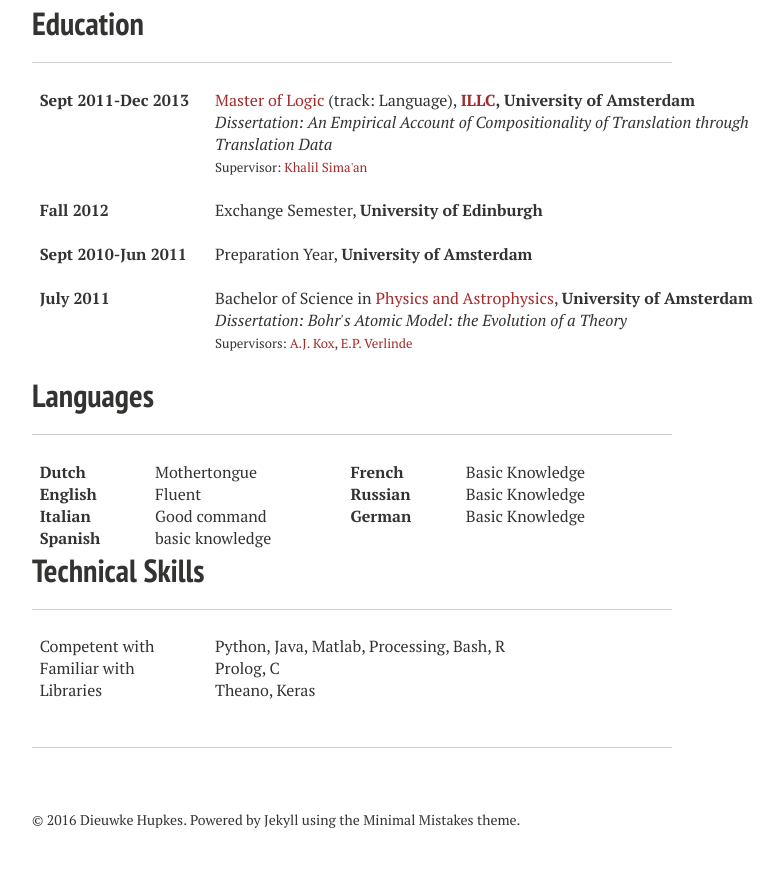
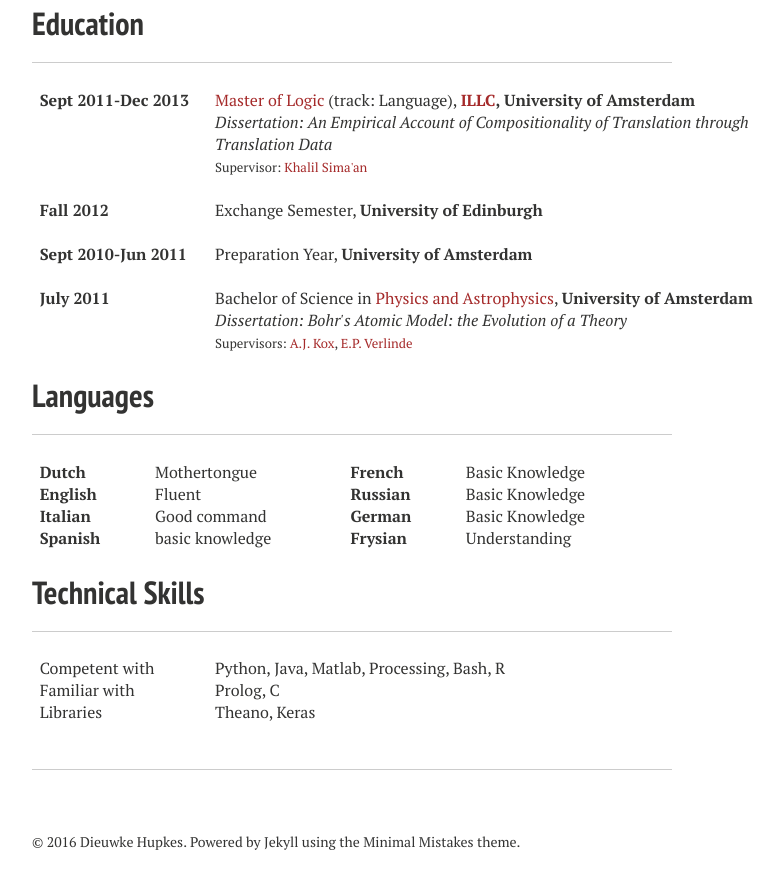
Before and after one commit to dieuwkehupkes/dieuwkehupkes.github.io, a Jekyll site: the page built from cv/index.md, in a window 1280 px wide and 900 px high, scrolled down 1671 px. Shown: the top 889 px of the window, without its empty margins (288-1072 px from the left). Built offline with Jekyll 4.4.1, drawn with Linux system fonts in a browser that asks for light colours; nearby versions of some CDN libraries.

Commit message:
add frysian

```diff
--- a/cv/index.md
+++ b/cv/index.md
@@ -175,6 +175,7 @@ I have been teaching assistant in the following courses:
         French
         <br> Russian
         <br> German
+        <br> Frysian
         <br><br>
         </b>
     </div>
@@ -182,6 +183,7 @@ I have been teaching assistant in the following courses:
         Basic Knowledge
         <br> Basic Knowledge
         <br> Basic Knowledge
+        <br> Understanding
         <br><br>
     </div>
 </div>
```
